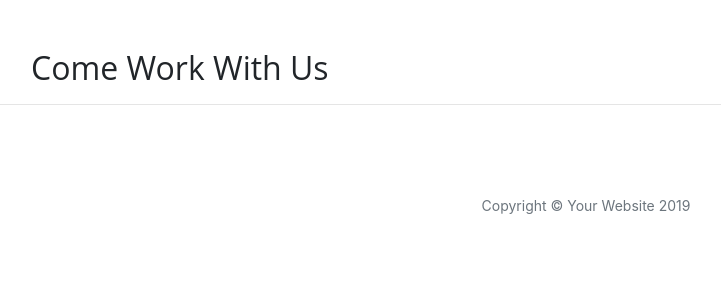
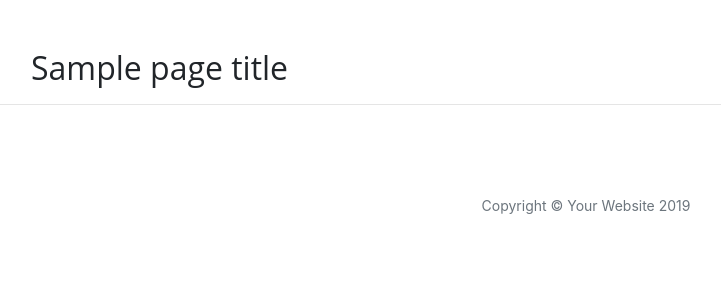
Before and after one commit to CharOConnell/Flask-Thorin-Fanpage, a Flask app: template templates/careers.html in a window 1280 px wide. Shown: the part 533-814 px from the top of the page, without its empty margins (54-775 px from the left). Run offline with Flask 2, Linux system fonts and the light colour scheme; the template is opened without the code that fills it: most values are stand-ins (such as "Sample title", 1, 10 or a date in 2020); some libraries are stand-ins or nearby versions.

Commit message:
Auto update page names using variables in run.py

```diff
--- a/run.py
+++ b/run.py
@@ -9,15 +9,15 @@ def index():
 
 @app.route("/about")
 def about():
-    return render_template("about.html")
+    return render_template("about.html", page_title="About")
 
 @app.route("/contact")
 def contact():
-    return render_template("contact.html")
+    return render_template("contact.html", page_title="Contact")
 
 @app.route("/careers")
 def careers():
-    return render_template("careers.html")
+    return render_template("careers.html", page_title="Careers")
 
 if __name__ == "__main__":
     app.run(host=os.environ.get("IP"),
--- a/templates/about.html
+++ b/templates/about.html
@@ -1,6 +1,6 @@
 {% extends 'base.html' %}
 {% block content %}
-<h2>About</h2>
+<h2>{{page_title}}</h2>
 <p>
 	The formation of the group grew out of a meeting Gandalf had with Thorin in Bree which kindled Thorin's interest in
 	recapturing his long lost family inheritance. (Thorin's grandfather had been the king of the Lonely Mountain when
--- a/templates/careers.html
+++ b/templates/careers.html
@@ -1,4 +1,4 @@
 {% extends 'base.html' %}
 {% block content %}
-    <h2>Come Work With Us</h2>
+<h2>{{page_title}}</h2>
 {% endblock %}
--- a/templates/contact.html
+++ b/templates/contact.html
@@ -1,4 +1,4 @@
 {% extends 'base.html' %}
 {% block content %}
-    <h2>Contact Us</h2>
+<h2>{{page_title}}</h2>
 {% endblock %}
```
